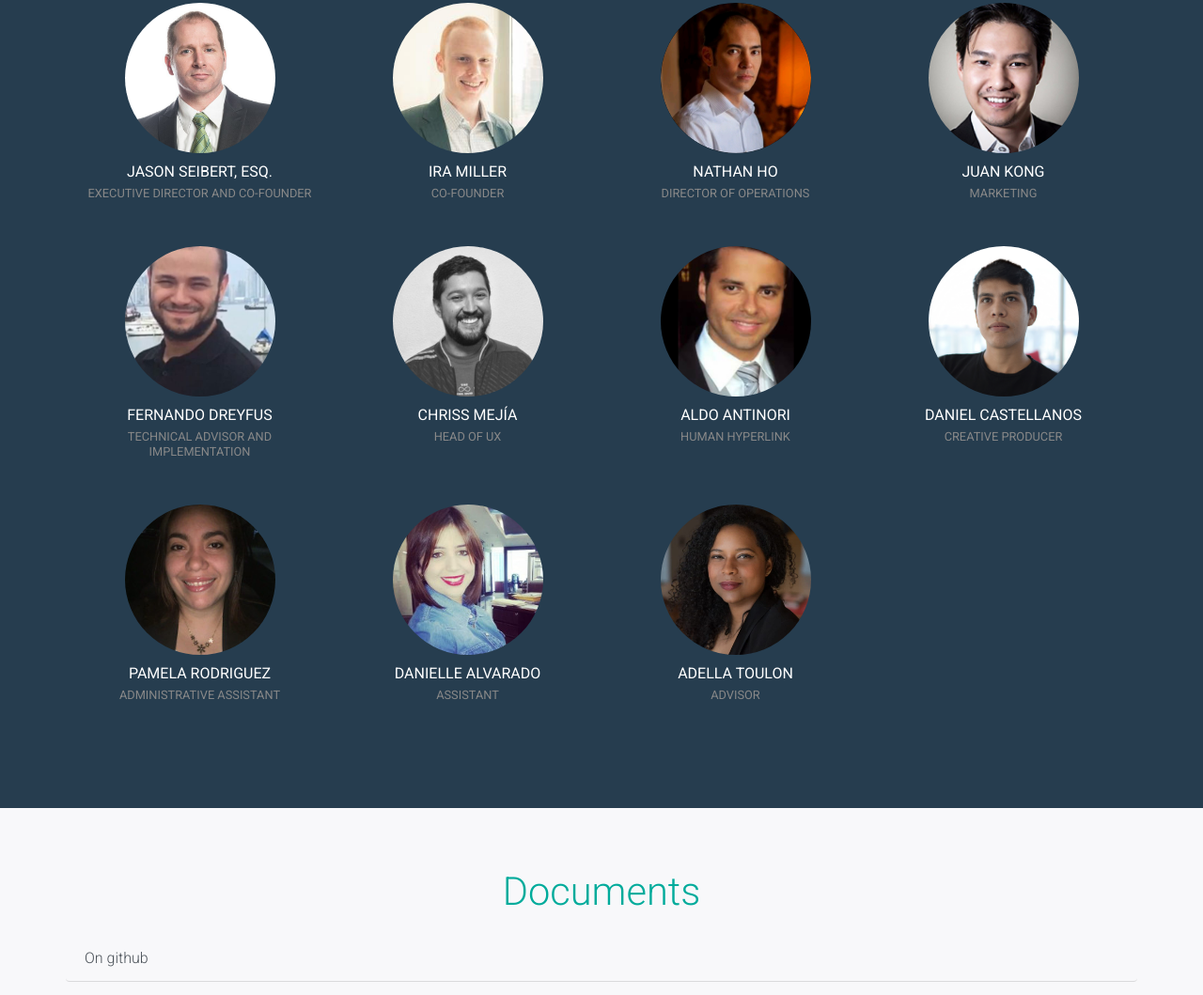
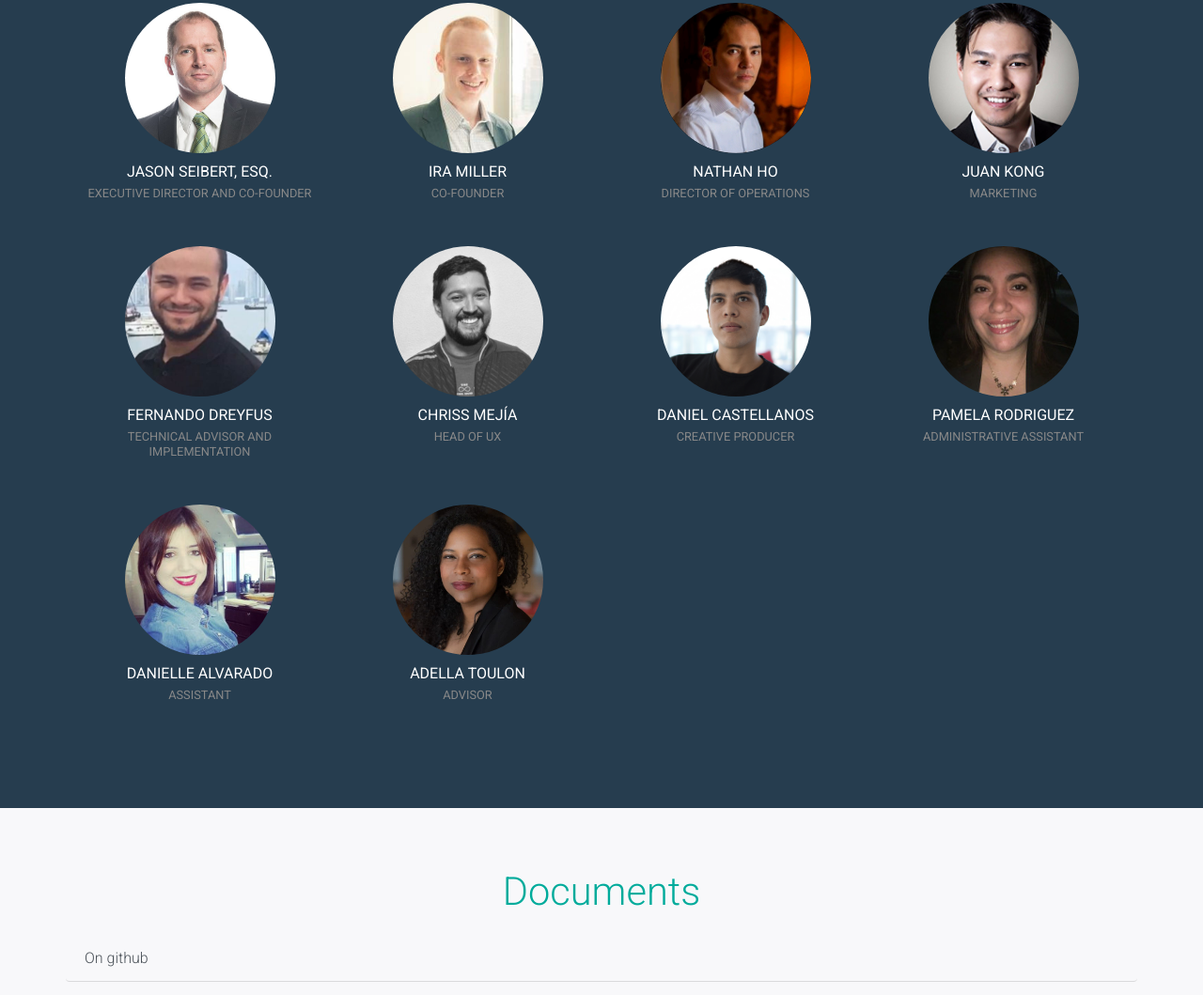
Before and after one commit to chrissmejia/raadyx, a plain HTML site: page index.html in a window 1280 px wide. Shown: the part 1189-2248 px from the top of the page at 94% size. Drawn offline with nearby package versions, Linux system fonts and the light colour scheme.

Commit message:
Removing Aldo

```diff
--- a/index.html
+++ b/index.html
@@ -289,20 +289,6 @@
 
                 <div class="col-sm-6 col-md-3">
                     <figure class="thumbnail">
-                        <a target="_blank" href="#">
-                            <img src="img/team/aldo-antinori.jpg" class="img-responsive" alt="Image">
-                            <figcaption class="caption text-center">
-                                <h3>Aldo Antinori
-                                    <small class="title">Human Hyperlink</small>
-                                    <small class="website">Human Hyperlink</small>
-                                </h3>
-                            </figcaption>
-                        </a>
-                    </figure>
-                </div>
-
-                <div class="col-sm-6 col-md-3">
-                    <figure class="thumbnail">
                         <a href="#">
                             <img src="img/team/daniel.png" class="img-responsive" alt="Image">
                             <figcaption class="caption text-center">
```
